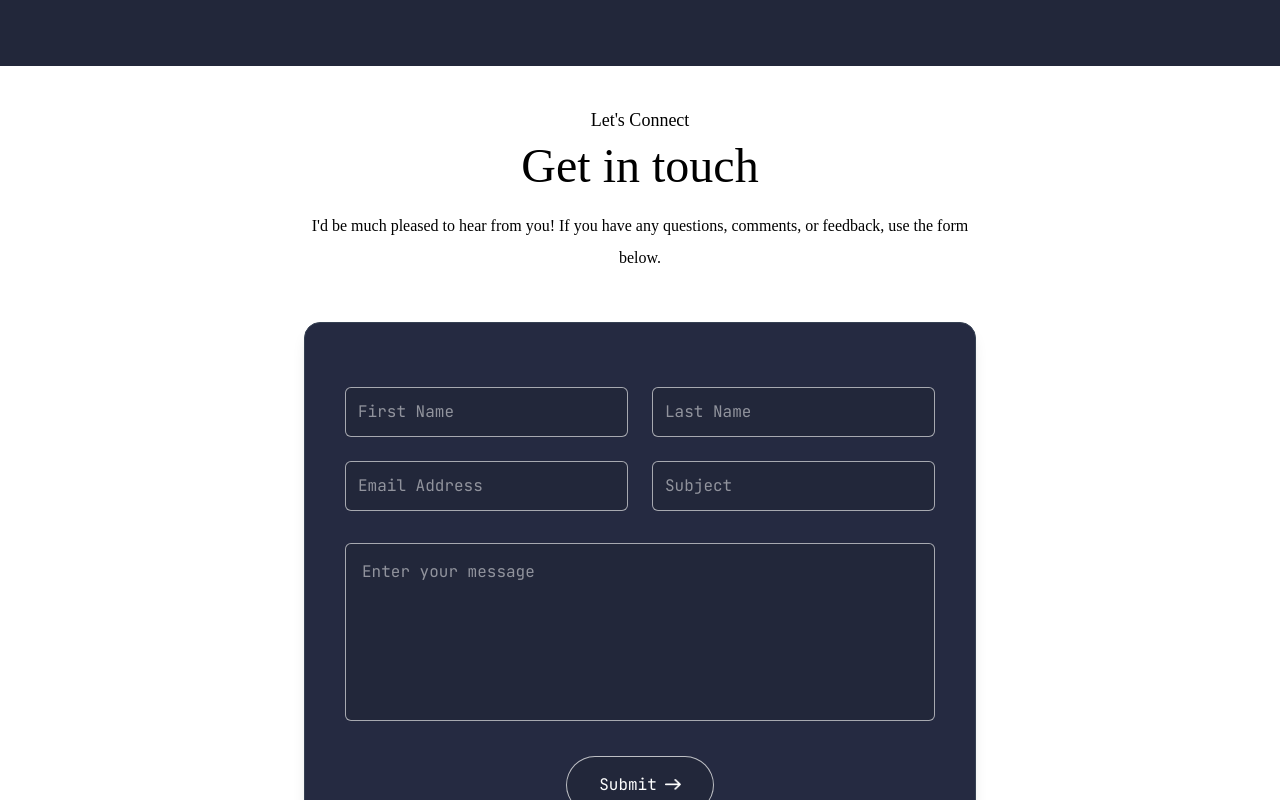
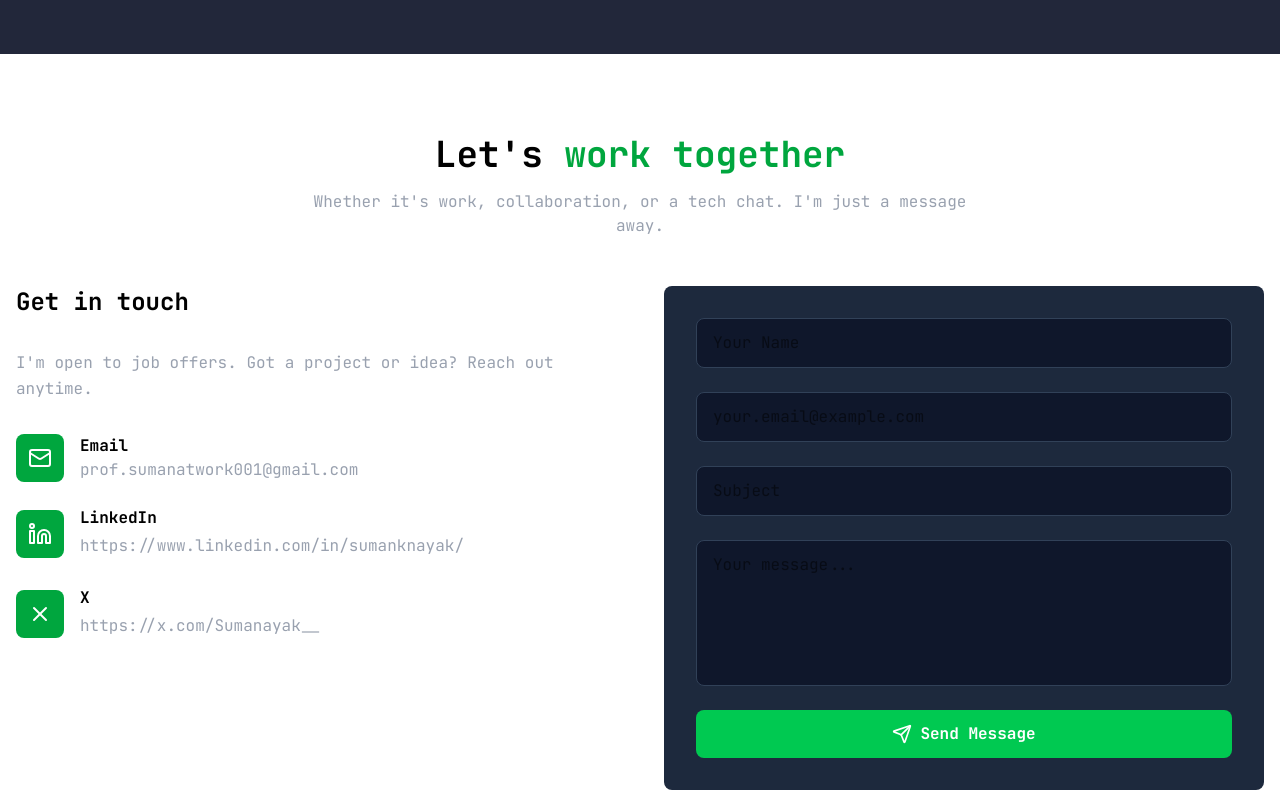
Before and after one commit to Sumnayak-Dev007/Portfolio, a Next.js app in the folder portfolio/: page / in a window 1280 px wide. Shown: the part 3240-4040 px from the top of the page. Built offline with nearby package versions, Linux system fonts and the light colour scheme.

Commit message:
contacts

```diff
--- a/portfolio/app/components/Contact.jsx
+++ b/portfolio/app/components/Contact.jsx
@@ -1,116 +1,258 @@
-import { assets } from '@/assets/assets'
-import Image from 'next/image'
-import React, { useState } from 'react'
 
-const Contact = () => {
-    const [result, setResult] = useState ("");
+import { Mail, Linkedin, X, Send } from "lucide-react";
+import { motion } from "framer-motion";
+import { useRef, useState } from "react";
 
-  const onSubmit = async (event) => {
-    event.preventDefault();
-    setResult("Sending....");
-    const formData = new FormData(event.target);
+export default function Contact() {
+  const formRef = useRef();
+  const [isSending, setIsSending] = useState(false);
+  const [showSuccessMessage, setShowSuccessMessage] = useState(false);
+  const [resultMessage, setResultMessage] = useState("");
+  const [formData, setFormData] = useState({
+    name: "",
+    email: "",
+    subject: "",
+    message: "",
+  });
+  const [errors, setErrors] = useState({});
 
-    formData.append("access_key", "2ca7bb10-35b1-4fcb-bd0b-98493f87b0a5");
+  // Simple validation
+  const validate = () => {
+    const newErrors = {};
+    if (!formData.name.trim()) newErrors.name = "Name is required";
+    if (!formData.email.trim()) {
+      newErrors.email = "Email is required";
+    } else if (!/\S+@\S+\.\S+/.test(formData.email)) {
+      newErrors.email = "Email is invalid";
+    }
+    if (!formData.subject.trim()) newErrors.subject = "Subject is required";
+    if (!formData.message.trim()) newErrors.message = "Message is required";
+    setErrors(newErrors);
+    return Object.keys(newErrors).length === 0;
+  };
 
+  const handleChange = (e) => {
+    setFormData({ ...formData, [e.target.name]: e.target.value });
+  };
+
+  const sendEmail = async (e) => {
+    e.preventDefault();
+    if (!validate()) return;
+
+    setIsSending(true);
+    setResultMessage("Sending...");
+
+    const data = new FormData(formRef.current);
+    data.append("access_key", "2ca7bb10-35b1-4fcb-bd0b-98493f87b0a5");
+
+    try {
       const response = await fetch("https://api.web3forms.com/submit", {
         method: "POST",
-      body: formData
+        body: data,
       });
+      const resultData = await response.json();
 
-    const data = await response.json();
+      if (resultData.success) {
+        setShowSuccessMessage(true);
+        setResultMessage("✅ Message sent successfully. I'll get back to you soon!");
+        setFormData({ name: "", email: "", subject: "", message: "" });
+        formRef.current.reset();
 
-    if (data.success) {
-      setResult("Form Submitted Successfully");
-      event.target.reset();
+        setTimeout(() => setShowSuccessMessage(false), 5000);
       } else {
-      console.log("Error", data);
-      setResult(data.message);
+        setResultMessage(resultData.message || "Failed to send message. Try again later.");
+      }
+    } catch (error) {
+      console.error(error);
+      setResultMessage("An error occurred. Please try again later.");
+    } finally {
+      setIsSending(false);
     }
   };
+
+  const contactInfo = [
+    { icon: Mail,
+      title: "Email",
+      info: "prof.sumanatwork001@gmail.com",
+      isLink: false,
+      href:"prof.sumanatwork001@gmail.com"
+
+    },
+    {
+    icon: Linkedin,
+    title: "LinkedIn",
+    info: "https://www.linkedin.com/in/sumanknayak/", // Replace with your LinkedIn URL
+    isLink: true,
+    href: "https://www.linkedin.com/in/sumanknayak/",
+  },
+  {
+    icon: X,
+    title: "X",
+    info: "https://x.com/Sumanayak__", // Replace with your Twitter handle
+    isLink: true,
+    href: "https://x.com/Sumanayak__",
+  },
+  ];
+
   return (
-    <div
-  id="contact"
-  className="w-full px-[12%] py-10 scroll-mt-20 bg-no-repeat bg-center bg-none"
+    <section id="contact" className="py-20 px-4">
+      <div className="max-w-7xl mx-auto">
+        <motion.div
+          className="text-center mb-12"
+          initial={{ opacity: 0, y: 20 }}
+          whileInView={{ opacity: 1, y: 0 }}
+          transition={{ duration: 0.5, ease: "easeOut" }}
+          viewport={{ once: true, margin: "-50px" }}
         >
-  {/* Headings OUTSIDE the card */}
-  <h4 className="text-center mb-2 text-lg font-ovo">Let's Connect</h4>
-  <h2 className="text-center text-5xl font-ovo">Get in touch</h2>
-  <p className="text-center max-w-2xl mx-auto mt-5 mb-12 font-ovo">
-    I'd be much pleased to hear from you! If you have any questions, comments, or feedback,
-    use the form below.
+          <h2 className="text-3xl md:text-4xl font-bold mb-4">
+            Let's <span className="text-green-600">work together</span>
+          </h2>
+          <p className="text-gray-400 max-w-2xl mx-auto text-sm sm:text-base">
+            Whether it's work, collaboration, or a tech chat. I'm just a message away.
+          </p>
+        </motion.div>
+
+        <div className="grid grid-cols-1 lg:grid-cols-2 gap-8 lg:gap-12 items-start">
+          {/* Contact Info */}
+          <motion.div
+            className="order-2 lg:order-1"
+            initial={{ opacity: 0, y: 20 }}
+            whileInView={{ opacity: 1, y: 0 }}
+            transition={{ duration: 0.5, ease: "easeOut" }}
+            viewport={{ once: true, margin: "-50px" }}
+          >
+            <div className="lg:sticky lg:top-24">
+              <h3 className="text-xl sm:text-2xl font-bold mb-6 lg:mb-8">Get in touch</h3>
+              <p className="text-gray-400 mb-8 text-sm sm:text-base leading-relaxed">
+                I'm open to job offers. Got a project or idea? Reach out anytime.
               </p>
 
-  {/* Contact Form Card */}
-  <div
-    className="max-w-2xl mx-auto rounded-2xl shadow-lg border border-gray-700
-               bg-[#252a41]
-                p-6 sm:p-10"
+              <div className="space-y-6">
+                {contactInfo.map((contact, index) => {
+                  const IconComponent = contact.icon;
+                  return (
+                    <motion.div
+                      key={index}
+                      className="flex items-center gap-4"
+                      initial={{ opacity: 0, y: 15 }}
+                      whileInView={{ opacity: 1, y: 0 }}
+                      transition={{ duration: 0.4, delay: index * 0.05, ease: "easeOut" }}
+                      viewport={{ once: true, margin: "-50px" }}
                     >
-    <form onSubmit={onSubmit} className="w-full mx-auto">
-      <input type="checkbox" name="botcheck" className="hidden" />
+                      <div className="w-12 h-12 bg-green-600 rounded-lg flex items-center justify-center flex-shrink-0">
+                        <IconComponent className="w-6 h-6 text-white" />
+                      </div>
+                      <div>
+                        <h4 className="font-semibold text-sm sm:text-base">{contact.title}</h4>
+                        {contact.isLink ? (
+            <a
+              href={contact.href}
+              target="_blank"
+              rel="noopener noreferrer"
+              className="text-gray-400 text-sm sm:text-base hover:text-white transition-colors"
+            >
+              {contact.info}
+            </a>
+          ) : (
+            <p className="text-gray-400 text-sm sm:text-base">{contact.info}</p>
+          )}
+                      </div>
+                    </motion.div>
+                  );
+                })}
+              </div>
+            </div>
+          </motion.div>
 
-      {/* 👇 Inputs layout — responsive grid */}
-      <div className="grid grid-cols-1 md:grid-cols-2 gap-6 mt-6 mb-8">
+          {/* Contact Form */}
+          <motion.div
+            className="order-1 lg:order-2"
+            initial={{ opacity: 0, y: 20 }}
+            whileInView={{ opacity: 1, y: 0 }}
+            transition={{ duration: 0.5, delay: 0.1, ease: "easeOut" }}
+            viewport={{ once: true, margin: "-50px" }}
+          >
+            <div className="bg-slate-800 p-6 sm:p-8 rounded-lg">
+              <form ref={formRef} onSubmit={sendEmail} className="space-y-6">
+                <div className="grid grid-cols-1 gap-6">
                   <input
                     type="text"
-          name="firstname"
-          placeholder="First Name"
-          required
-          className="w-full sm:p-3 text-sm sm:text-base bg-[#22273a] p-2 text-white outline-none border border-white/60 rounded-md
-                     focus:border-green-400 transition-all duration-200 "
+                    name="name"
+                    value={formData.name}
+                    onChange={handleChange}
+                    placeholder="Your Name"
+                    className="w-full px-4 py-3 bg-slate-900 border border-slate-700 rounded-lg focus:outline-none focus:border-green-500 transition-colors text-sm sm:text-base"
                   />
-        <input
-          type="text"
-          name="lastname"
-          placeholder="Last Name"
-          required
-          className="w-full sm:p-3 text-sm sm:text-base p-2 text-white outline-none border border-white/60 rounded-md
-                     focus:border-green-400 transition-all duration-200 bg-[#22273a]"
-        />
+                  {errors.name && <p className="text-red-600 text-sm mt-1">{errors.name}</p>}
+
                   <input
                     type="email"
                     name="email"
-          placeholder="Email Address"
-          required
-          className="w-full sm:p-3 text-sm sm:text-base p-2 text-white outline-none border border-white/60 rounded-md
-                     focus:border-green-400 transition-all duration-200 bg-[#22273a]"
+                    value={formData.email}
+                    onChange={handleChange}
+                    placeholder="your.email@example.com"
+                    className="w-full px-4 py-3 bg-slate-900 border border-slate-700 rounded-lg focus:outline-none focus:border-green-500 transition-colors text-sm sm:text-base"
                   />
+                  {errors.email && <p className="text-red-600 text-sm mt-1">{errors.email}</p>}
+
                   <input
                     type="text"
                     name="subject"
+                    value={formData.subject}
+                    onChange={handleChange}
                     placeholder="Subject"
-          className="w-full sm:p-3 text-sm sm:text-base p-2 text-white outline-none border border-white/60 rounded-md
-                     focus:border-green-400 transition-all duration-200 bg-[#22273a]"
+                    className="w-full px-4 py-3 bg-slate-900 border border-slate-700 rounded-lg focus:outline-none focus:border-green-500 transition-colors text-sm sm:text-base"
                   />
+                  {errors.subject && <p className="text-red-600 text-sm mt-1">{errors.subject}</p>}
+
+                  <textarea
+                    name="message"
+                    value={formData.message}
+                    onChange={handleChange}
+                    placeholder="Your message..."
+                    rows={5}
+                    className="w-full px-4 py-3 bg-slate-900 border border-slate-700 rounded-lg focus:outline-none focus:border-green-500 transition-colors resize-none text-sm sm:text-base"
+                  />
+                  {errors.message && <p className="text-red-600 text-sm mt-1">{errors.message}</p>}
                 </div>
 
-      <textarea
-        rows={6}
-        name="message"
-        placeholder="Enter your message"
-        required
-        className="w-full sm:p-4 text-sm sm:text-base  p-3 text-white outline-none border border-white/60 rounded-md
-                   focus:border-green-400 transition-all duration-200 bg-[#22273a] resize-none mb-6"
-      ></textarea>
+                {resultMessage && (
+                  <p
+                    className={`text-center font-medium ${
+                      showSuccessMessage ? "text-green-400" : "text-red-400"
+                    }`}
+                  >
+                    {resultMessage}
+                  </p>
+                )}
 
                 <button
                   type="submit"
-        className="py-3 px-8 w-max flex items-center justify-between gap-2 cursor-pointer
-                   text-white rounded-full mx-auto duration-500 bg-[#22273a] border border-white/70
-                   hover:bg-white/10 hover:border-green-400"
+                  disabled={isSending}
+                  className={`w-full ${
+                    isSending ? "bg-green-500 cursor-not-allowed" : "bg-green-500 hover:bg-green-600"
+                  } text-white px-6 py-3 rounded-lg font-semibold transition-colors flex items-center justify-center gap-2 text-sm sm:text-base`}
                 >
-        Submit
-        <Image src={assets.right_arrow_white} alt="" className="w-4" />
+                  {isSending ? (
+                    <>
+                      <svg className="animate-spin w-5 h-5 text-white" fill="none" viewBox="0 0 24 24">
+                        <circle className="opacity-25" cx="12" cy="12" r="10" stroke="currentColor" strokeWidth="4"></circle>
+                        <path className="opacity-75" fill="currentColor" d="M4 12a8 8 0 018-8v4l3.5-3.5L12 0v4a8 8 0 00-8 8h4z"></path>
+                      </svg>
+                      Sending...
+                    </>
+                  ) : (
+                    <>
+                      <Send size={20} />
+                      Send Message
+                    </>
+                  )}
                 </button>
-
-      <p className="text-center text-gray-400 mt-4">{result}</p>
               </form>
             </div>
+          </motion.div>
         </div>
-
-
-
-  )
+      </div>
+    </section>
+  );
 }
-
-export default Contact
--- a/portfolio/app/components/Services.jsx
+++ b/portfolio/app/components/Services.jsx
@@ -20,15 +20,15 @@ const Services = () => {
 
             </motion.div>
 
-      <div className='grid grid-auto gap-6 services-list my-10'>
+      <div className='grid grid-auto justify-between services-list my-10'>
         {serviceData.map(({icon,title,description,link},index)=>(
           <div key={index}
           className='bg-[var(--dark-hover)] border border-gray-800 rounded-[20px]  px-6  py-12   cursor-pointer hover:bg-[var(--dark-hover)]'
           >
             <Image src={icon} alt='' className='w-10'/>
-            <h2 className='my-4 '>{title}</h2>
+            <h2 className='my-2 '>{title}</h2>
             <p className=''>{description}</p>
-            <a href={link} className='group flex items-center gap-2 text-sm mt-5 '>Read more
+            <a href={link} className='group flex items-center gap-2 text-sm mt-4 '>Read more
               <Image src={assets.right_arrow_bold_dark} alt='' className='w-4 transform transition-transform duration-200 group-hover:translate-x-2' />
             </a>
 
--- a/portfolio/app/globals.css
+++ b/portfolio/app/globals.css
@@ -67,7 +67,7 @@ body {
 .grid-auto {
   display: grid;
   grid-template-columns: repeat(auto-fit, minmax(200px, 1fr));
-  gap: 1rem; /* optional */
+  gap: 1.4rem; /* optional */
 }
 .grid-auto-p{
   display: grid;
@@ -340,4 +340,7 @@ body {
         .about-text span{
             font-size: 2.5rem;
         }
+        .font-nunito{
+          font-size: 14px;
+        }
 }
--- a/portfolio/package.json
+++ b/portfolio/package.json
@@ -21,6 +21,7 @@
     "next": "15.5.2",
     "react": "19.1.0",
     "react-dom": "19.1.0",
+    "react-hot-toast": "^2.6.0",
     "react-icons": "^5.5.0",
     "react-simple-typewriter": "^5.0.1",
     "three": "^0.180.0"
```
Also changed, not shown: 1 other file (tests, documents, lock files or other folders). Lines whose indentation alone changed are shown as unchanged.
